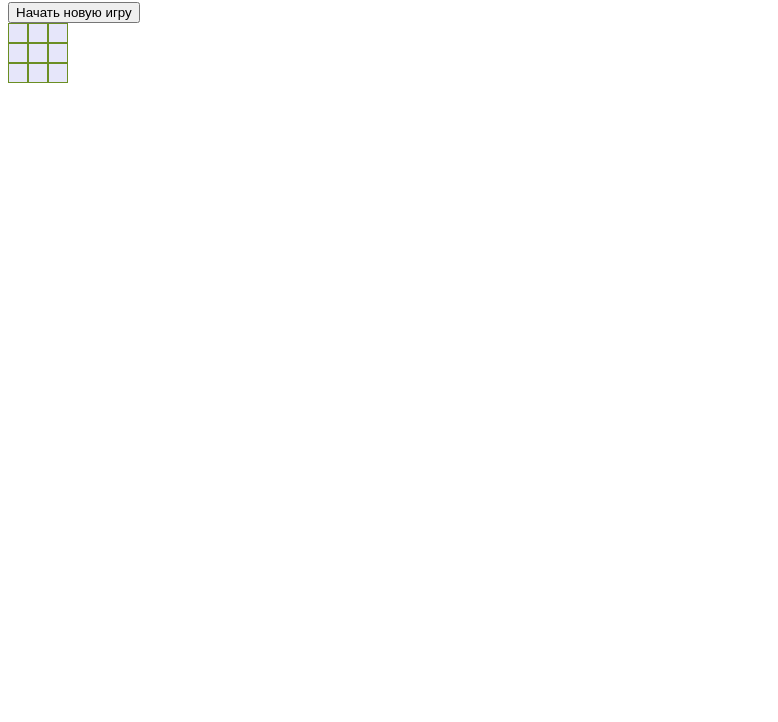
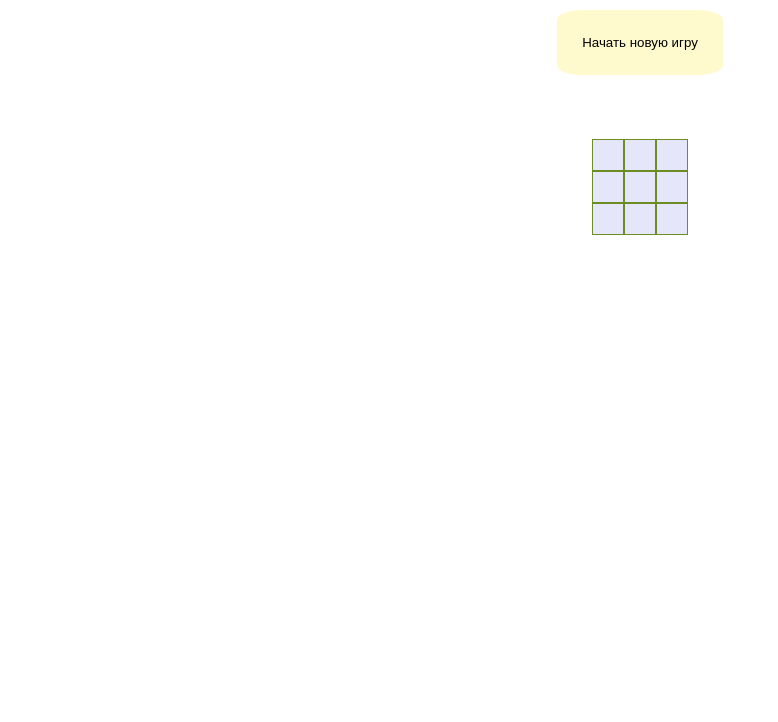
Before and after one commit to AntonovkaE/minesweeper, a plain HTML site: page src/index.html in a window 1280 px wide. Shown: the part 78-800 px from the top of the page, without its empty margins (0-778 px from the left). Drawn offline with Linux system fonts and the light colour scheme.

Commit message:
feat: добавить стили

```diff
--- a/src/index.js
+++ b/src/index.js
@@ -11,16 +11,20 @@ let isTimerStarted = false;
 let myBoard
 let movingCounter = 0
 
+
+const main = document.createElement('main')
+document.querySelector('body').append(main)
 const startBtn = document.createElement('button');
 startBtn.classList.add('startBtn');
 startBtn.textContent = 'Начать новую игру';
-document.querySelector('body').append(startBtn);
+main.append(startBtn);
 
 const timerDiv = document.createElement('div');
+timerDiv.classList.add('timer')
 const timer = document.createElement('h1');
 timer.textContent = '00:00:00';
 timerDiv.append(timer);
-document.querySelector('body').prepend(timerDiv);
+main.prepend(timerDiv);
 
 function cell(row, column, opened, marked, mined, minesCount) {
   return {
@@ -233,7 +237,7 @@ function startGame(x = 10, y, minesCount) {
   fieldTag.classList.add('field');
   fieldTag.style.gridTemplateColumns = ``;
 
-  fieldTag.setAttribute('style', `grid-template-columns: repeat(${sizeY}, 20px); grid-template-rows: repeat(${sizeX}, 20px)`);
+  fieldTag.setAttribute('style', `grid-template-columns: repeat(${sizeY}, 2rem); grid-template-rows: repeat(${sizeX}, 2rem)`);
 
   for (let cell in myBoard) {
     let cellButton = document.createElement('button');
@@ -253,7 +257,7 @@ function startGame(x = 10, y, minesCount) {
     });
     fieldTag.append(cellButton);
   }
-  document.querySelector('body').append(fieldTag);
+  main.append(fieldTag);
 }
 
 startGame(3, 3, 5);
--- a/src/style.css
+++ b/src/style.css
@@ -1,13 +1,28 @@
+main {
+  display: flex;
+  flex-direction: column;
+  justify-content: center;
+  align-items: center;
+}
+
 .button-cell {
   margin: 0;
   border: 1px solid olivedrab;
   background-color: lavender;
 }
 
+.startBtn {
+  max-width: 300px;
+  background-color: lemonchiffon;
+  padding: 2%;
+  border: none;
+  border-radius: 15%;
+}
 
 .field {
   gap: 0;
   display: grid;
+  margin: 5% auto;
 }
 
 .button-cell_opened {
```
